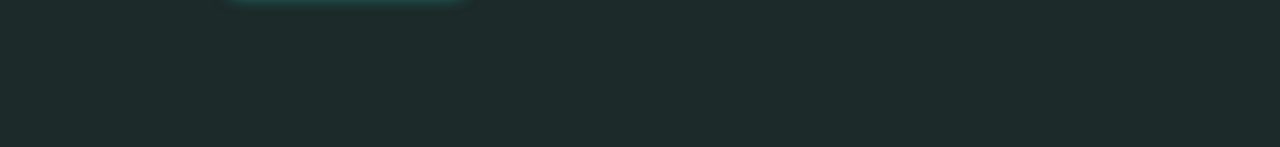
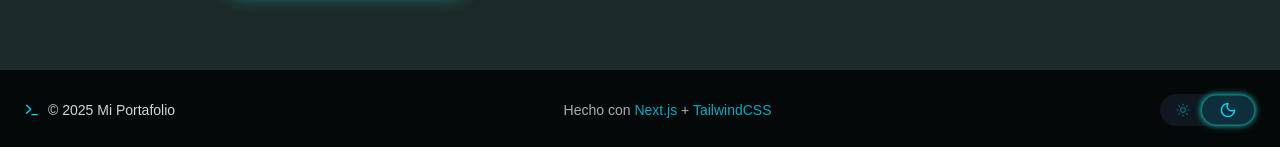
Before and after one commit to realeselvis-org/portfolio, a Next.js app: page / in a window 1280 px wide. Shown: the part 1636-1783 px from the top of the page. Before the commit the page ends 1666 px from the top, so only its background shows below. Built offline with nearby package versions, Linux system fonts and the light colour scheme.

Commit message:
Estructura Footer lista para probar temas

```diff
--- a/src/app/components/Footer.tsx
+++ b/src/app/components/Footer.tsx
@@ -1,53 +1,64 @@
-import Image from "next/image";
+"use client";
+
+import { useState } from "react";
+import { Terminal, Sun, Moon } from "lucide-react";
+
 
 export default function Footer() {
+    const [toggle, setToggle] = useState(false);
+    const [isMobile, setIsMobile] = useState(true);
+
   return (
-        <footer className="row-start-3 flex gap-[24px] flex-wrap items-center justify-center">
-            <a
-            className="flex items-center gap-2 hover:underline hover:underline-offset-4"
-            href="https://nextjs.org/learn?utm_source=create-next-app&utm_medium=appdir-template-tw&utm_campaign=create-next-app"
-            target="_blank"
-            rel="noopener noreferrer"
-            >
-            <Image
+    <footer className="mt-10 p-6 bg-black/80 backdrop-blur-md text-gray-300 text-center">
+      {/* Línea superior */}
+      <div className="flex flex-col sm:flex-row items-center justify-between max-w-7xl mx-auto gap-4">
+        {/* Izquierda */}
+        <div className="flex items-center gap-2">
+          <Terminal className="w-4 h-4 text-cyan-400" />
+          <span className="text-sm">© {new Date().getFullYear()} Mi Portafolio</span>
+        </div>
+
+        {/* Centro */}
+        <div className="text-sm opacity-80">
+          Hecho con <span className="text-cyan-400">Next.js</span> +{" "}
+          <span className="text-cyan-400">TailwindCSS</span>
+        </div>
+
+        {/* Derecha (toggle decorativo) */}
+            <div className="">
+              <label className="relative inline-flex items-center cursor-pointer leading-none align-middle">
+                <input
+                  type="checkbox"
+                  className="sr-only peer"
+                  checked={isMobile}
+                  onChange={(e) => setIsMobile(e.target.checked)}
+                  aria-label="Toggle desktop / mobile"
+                />
+
+                <div className="w-24 h-8 bg-[#0f1720] rounded-full" />
+
+                <span
                   aria-hidden
-                src="/file.svg"
-                alt="File icon"
-                width={16}
-                height={16}
+                  className="absolute top-0 left-0 w-3/5 h-full bg-[rgba(6,182,212,0.14)] rounded-3xl
+                            transition-transform duration-300 transform z-10
+                            scale-90 peer-checked:translate-x-68/100 shadow-[0_0_7px_1px_rgba(29,218,210,1)]"
                 />
-            Test Component
-            </a>
-            <a
-            className="flex items-center gap-2 hover:underline hover:underline-offset-4"
-            href="https://vercel.com/templates?framework=next.js&utm_source=create-next-app&utm_medium=appdir-template-tw&utm_campaign=create-next-app"
-            target="_blank"
-            rel="noopener noreferrer"
-            >
-            <Image
+
+                <Sun
                   aria-hidden
-                src="/window.svg"
-                alt="Window icon"
-                width={16}
-                height={16}
+                  className="absolute left-[21%] top-1/2 transform -translate-y-1/2 z-20 w-4 h-4 text-cyan-400
+                            transition-all scale-110 duration-200
+                            peer-checked:opacity-40 peer-checked:scale-90 peer-checked:left-[16%]"
                 />
-            Examples
-            </a>
-            <a
-            className="flex items-center gap-2 hover:underline hover:underline-offset-4"
-            href="https://nextjs.org?utm_source=create-next-app&utm_medium=appdir-template-tw&utm_campaign=create-next-app"
-            target="_blank"
-            rel="noopener noreferrer"
-            >
-            <Image
+                <Moon
                   aria-hidden
-                src="/globe.svg"
-                alt="Globe icon"
-                width={16}
-                height={16}
+                  className="absolute right-[16%] top-1/2 transform -translate-y-1/2 z-20 w-4 h-4 text-cyan-400
+                            opacity-40 scale-90 transition-all duration-200
+                            peer-checked:opacity-100 peer-checked:scale-110 peer-checked:right-[21%]"
                 />
-            Go to nextjs.org →
-            </a>
+              </label>
+        </div>
+      </div>
     </footer>
   );
 }
--- a/src/app/layout.tsx
+++ b/src/app/layout.tsx
@@ -3,6 +3,7 @@
 
 import "./globals.css";
 import Navbar2 from "./components/Navbar2";
+import Footer from "./components/Footer";
 
 const geistSans = Geist({
   variable: "--font-geist-sans",
@@ -31,6 +32,7 @@
       >
         <Navbar2 />
         {children}
+        <Footer />
       </body>
     </html>
   );
```
Lines whose indentation alone changed are shown as unchanged.
